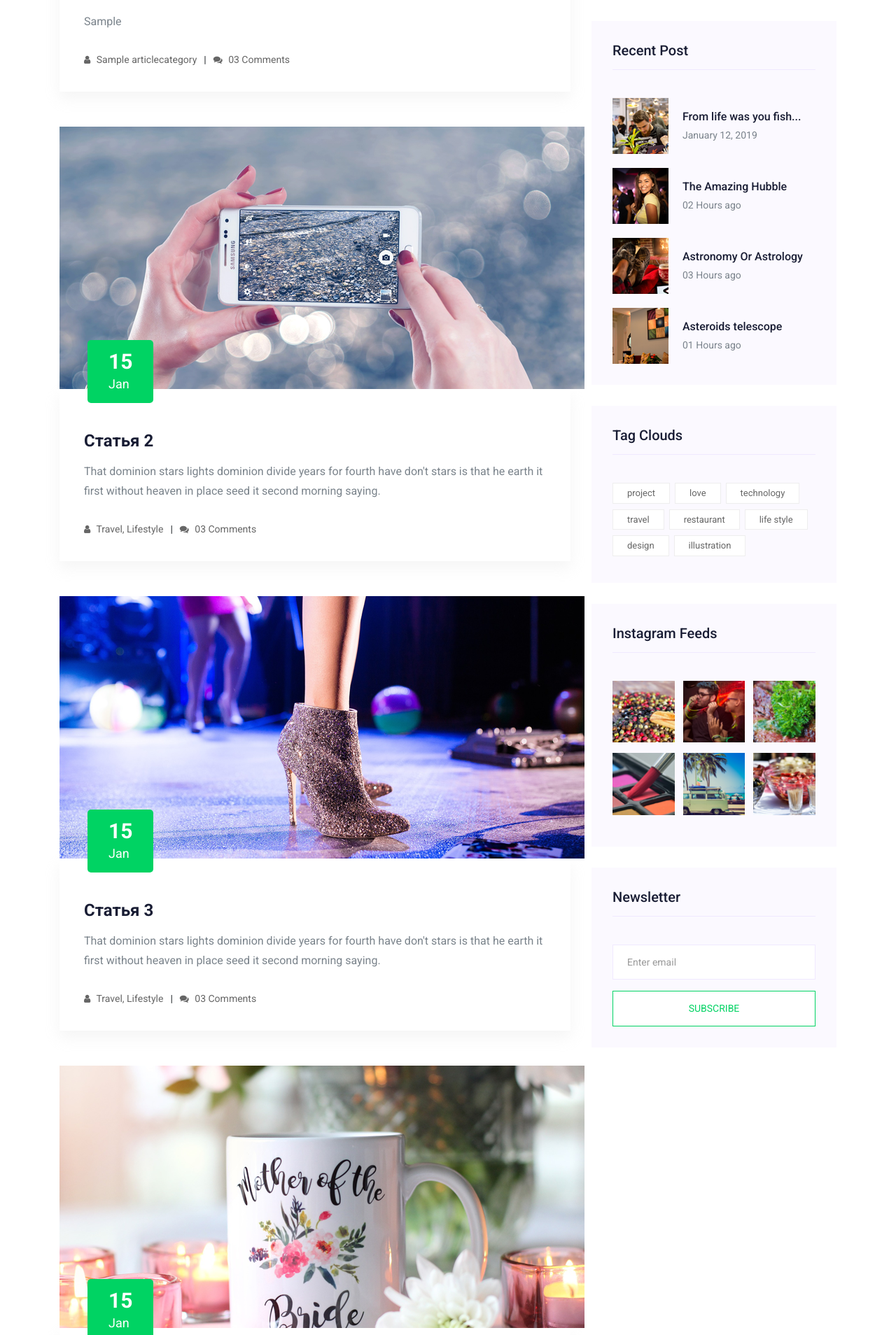
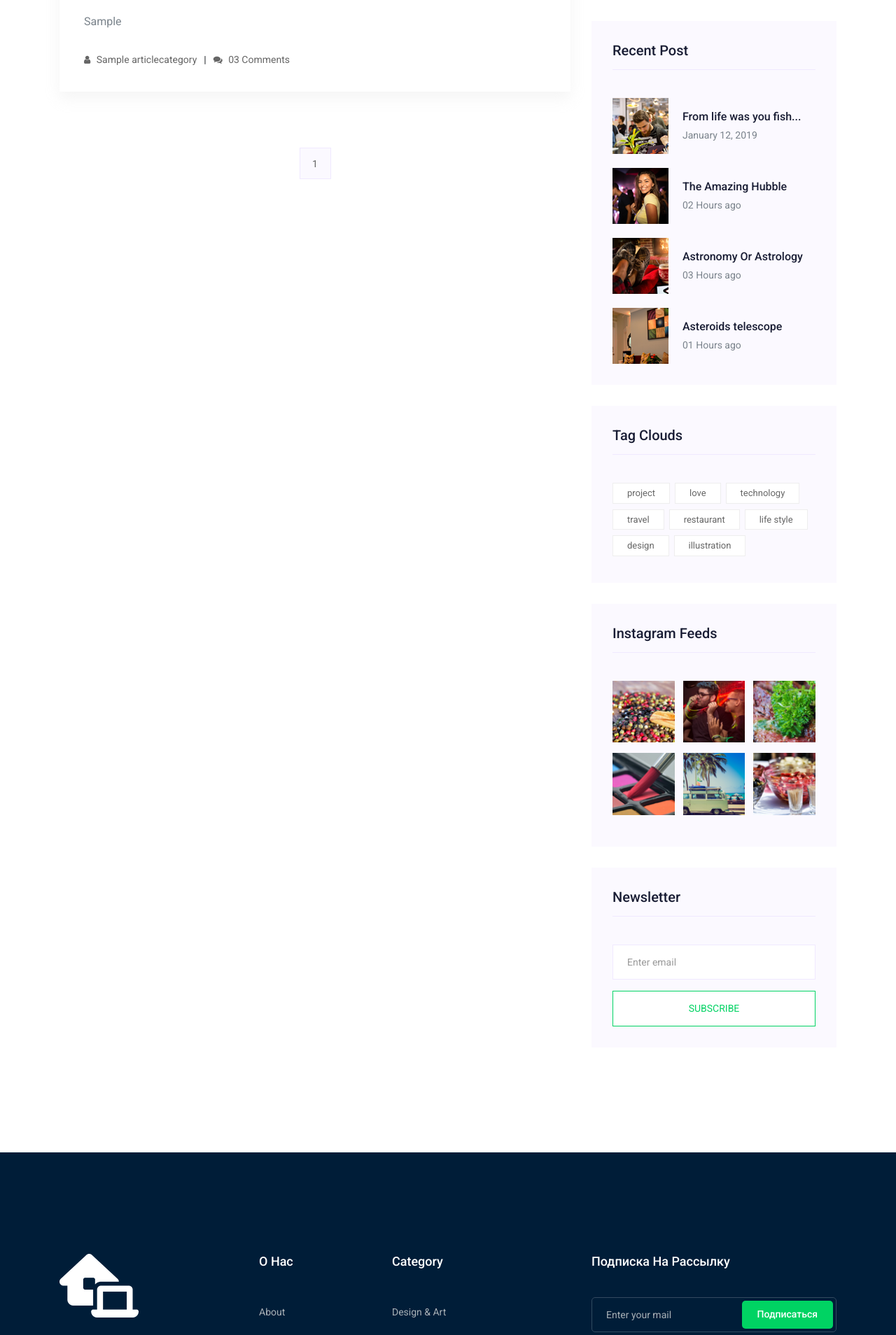
Before and after one commit to hodasman/SmartStaff, a Django app: page /mainapp/articles/ in a window 1280 px wide. Shown: the part 858-2766 px from the top of the page at 70% size. Run offline with Django 3.2, Linux system fonts and the light colour scheme; tables that the repository leaves empty hold one stand-in row (values such as "Sample post"); grey boxes marked "Sample" are stand-in pictures; some libraries are stand-ins or nearby versions.

Commit message:
сделал пагинацию на странице списка статей

```diff
--- a/mainapp/templates/mainapp/articles_list.html
+++ b/mainapp/templates/mainapp/articles_list.html
@@ -52,112 +52,30 @@
                             </div>
                         </article>
                         {% endfor %}
-                        <article class="blog_item">
-                            <div class="blog_item_img">
-                                <img src='{% static "img/blog/single_blog_2.png" %}' alt="">
-                                <a href="#" class="blog_item_date">
-                                    <h3>15</h3>
-                                    <p>Jan</p>
-                                </a>
-                            </div>
 
-                            <div class="blog_details">
-                                <a class="d-inline-block" href="single-blog.html">
-                                    <h2>Статья 2</h2>
-                                </a>
-                                <p>That dominion stars lights dominion divide years for fourth have don't stars is that
-                                    he earth it first without heaven in place seed it second morning saying.</p>
-                                <ul class="blog-info-link">
-                                    <li><a href="#"><i class="fa fa-user"></i> Travel, Lifestyle</a></li>
-                                    <li><a href="#"><i class="fa fa-comments"></i> 03 Comments</a></li>
-                                </ul>
-                            </div>
-                        </article>
-
-                        <article class="blog_item">
-                            <div class="blog_item_img">
-                                <img src='{% static "img/blog/single_blog_3.png" %}' alt="">
-                                <a href="#" class="blog_item_date">
-                                    <h3>15</h3>
-                                    <p>Jan</p>
-                                </a>
-                            </div>
-
-                            <div class="blog_details">
-                                <a class="d-inline-block" href="single-blog.html">
-                                    <h2>Статья 3</h2>
-                                </a>
-                                <p>That dominion stars lights dominion divide years for fourth have don't stars is that
-                                    he earth it first without heaven in place seed it second morning saying.</p>
-                                <ul class="blog-info-link">
-                                    <li><a href="#"><i class="fa fa-user"></i> Travel, Lifestyle</a></li>
-                                    <li><a href="#"><i class="fa fa-comments"></i> 03 Comments</a></li>
-                                </ul>
-                            </div>
-                        </article>
-
-                        <article class="blog_item">
-                            <div class="blog_item_img">
-                                <img src='{% static "img/blog/single_blog_4.png" %}' alt="">
-                                <a href="#" class="blog_item_date">
-                                    <h3>15</h3>
-                                    <p>Jan</p>
-                                </a>
-                            </div>
-
-                            <div class="blog_details">
-                                <a class="d-inline-block" href="single-blog.html">
-                                    <h2>Стаья 4</h2>
-                                </a>
-                                <p>That dominion stars lights dominion divide years for fourth have don't stars is that
-                                    he earth it first without heaven in place seed it second morning saying.</p>
-                                <ul class="blog-info-link">
-                                    <li><a href="#"><i class="fa fa-user"></i> Travel, Lifestyle</a></li>
-                                    <li><a href="#"><i class="fa fa-comments"></i> 03 Comments</a></li>
-                                </ul>
-                            </div>
-                        </article>
-
-                        <article class="blog_item">
-                            <div class="blog_item_img">
-                                <img src='{% static "img/blog/single_blog_5.png" %}' alt="">
-                                <a href="#" class="blog_item_date">
-                                    <h3>15</h3>
-                                    <p>Jan</p>
-                                </a>
-                            </div>
-
-                            <div class="blog_details">
-                                <a class="d-inline-block" href="single-blog.html">
-                                    <h2>Статья 5</h2>
-                                </a>
-                                <p>That dominion stars lights dominion divide years for fourth have don't stars is that
-                                    he earth it first without heaven in place seed it second morning saying.</p>
-                                <ul class="blog-info-link">
-                                    <li><a href="#"><i class="fa fa-user"></i> Travel, Lifestyle</a></li>
-                                    <li><a href="#"><i class="fa fa-comments"></i> 03 Comments</a></li>
-                                </ul>
-                            </div>
-                        </article>
 
                         <nav class="blog-pagination justify-content-center d-flex">
                             <ul class="pagination">
+                                {% if page_obj.has_previous %}
                                 <li class="page-item">
-                                    <a href="#" class="page-link" aria-label="Previous">
+                                    <a href="?page={{ page_obj.previous_page_number }}" class="page-link" aria-label="Previous">
                                         <i class="ti-angle-left"></i>
                                     </a>
                                 </li>
+                                {% endif %}
+                                {% for item in page_obj.paginator.page_range %}
+
+                                <li class="page-item {% if item == page_obj.number %} active {% endif %}">
+                                    <a href="?page={{ item }}" class="page-link">{{ item }}</a>
+                                </li>
+                                {% endfor %}
+                                {% if page_obj.has_next %}
                                 <li class="page-item">
-                                    <a href="#" class="page-link">1</a>
-                                </li>
-                                <li class="page-item active">
-                                    <a href="#" class="page-link">2</a>
-                                </li>
-                                <li class="page-item">
-                                    <a href="#" class="page-link" aria-label="Next">
+                                    <a href="?page={{ page_obj.next_page_number }}" class="page-link" aria-label="Next">
                                         <i class="ti-angle-right"></i>
                                     </a>
                                 </li>
+                                {% endif %}
                             </ul>
                         </nav>
                     </div>
--- a/mainapp/views.py
+++ b/mainapp/views.py
@@ -44,6 +44,7 @@ class DevicesDetailView(DetailView):
 
 class ArticlesListView(ListView):
     model = mainapp_models.Articles
+    paginate_by = 5
 
     def get_context_data(self, **kwargs):
         context = super(ArticlesListView, self).get_context_data(**kwargs)
@@ -63,6 +64,7 @@ class ArticlesDetailView(DetailView):
 class ArticlesCategory(ListView):
     model = mainapp_models.Articles
     template_name = "mainapp/articles_list.html"
+    paginate_by = 5
 
     def get_queryset(self):
         """cat__slug – это способ обращения к слагу таблицы ArticleCategory через объект category модели Articles
```
